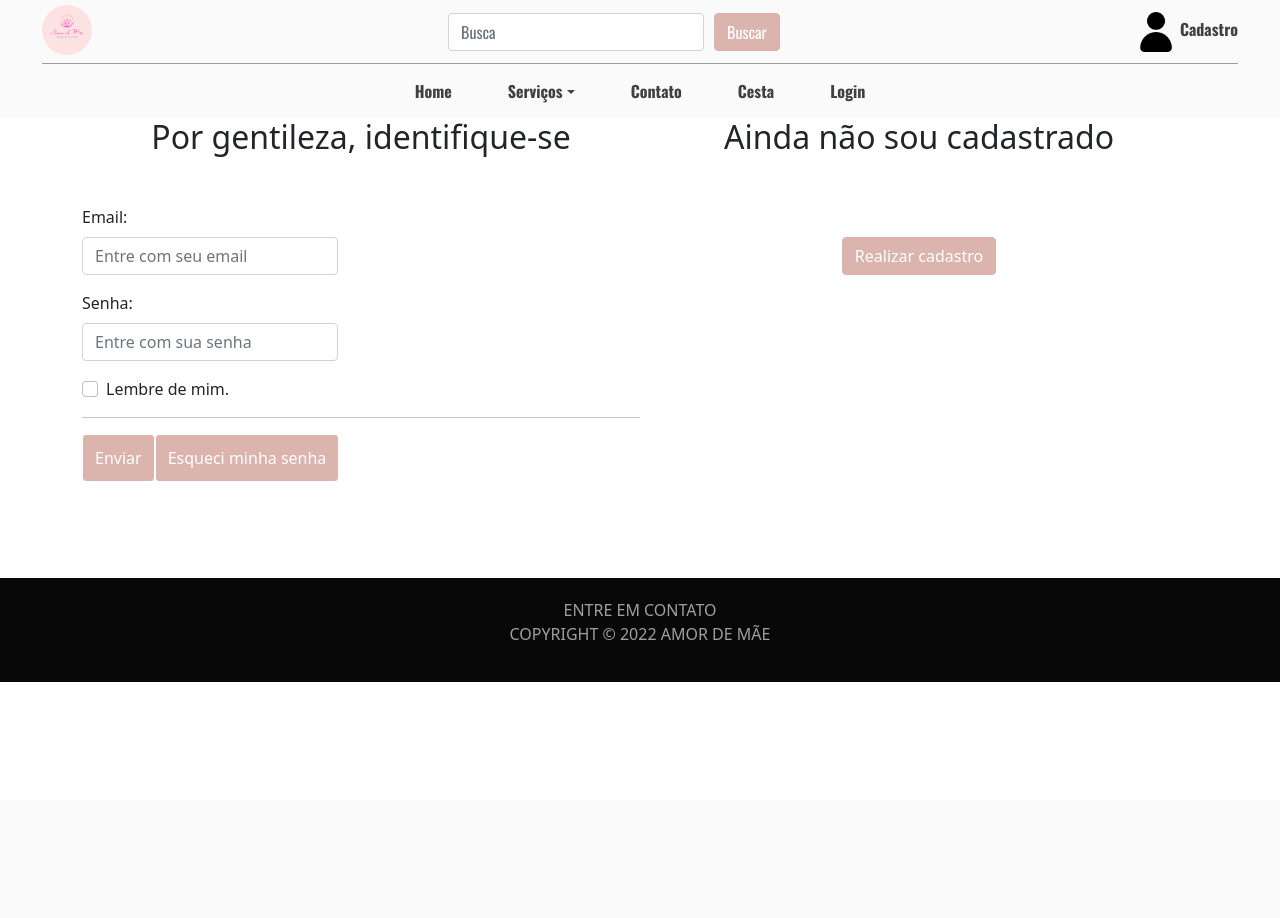
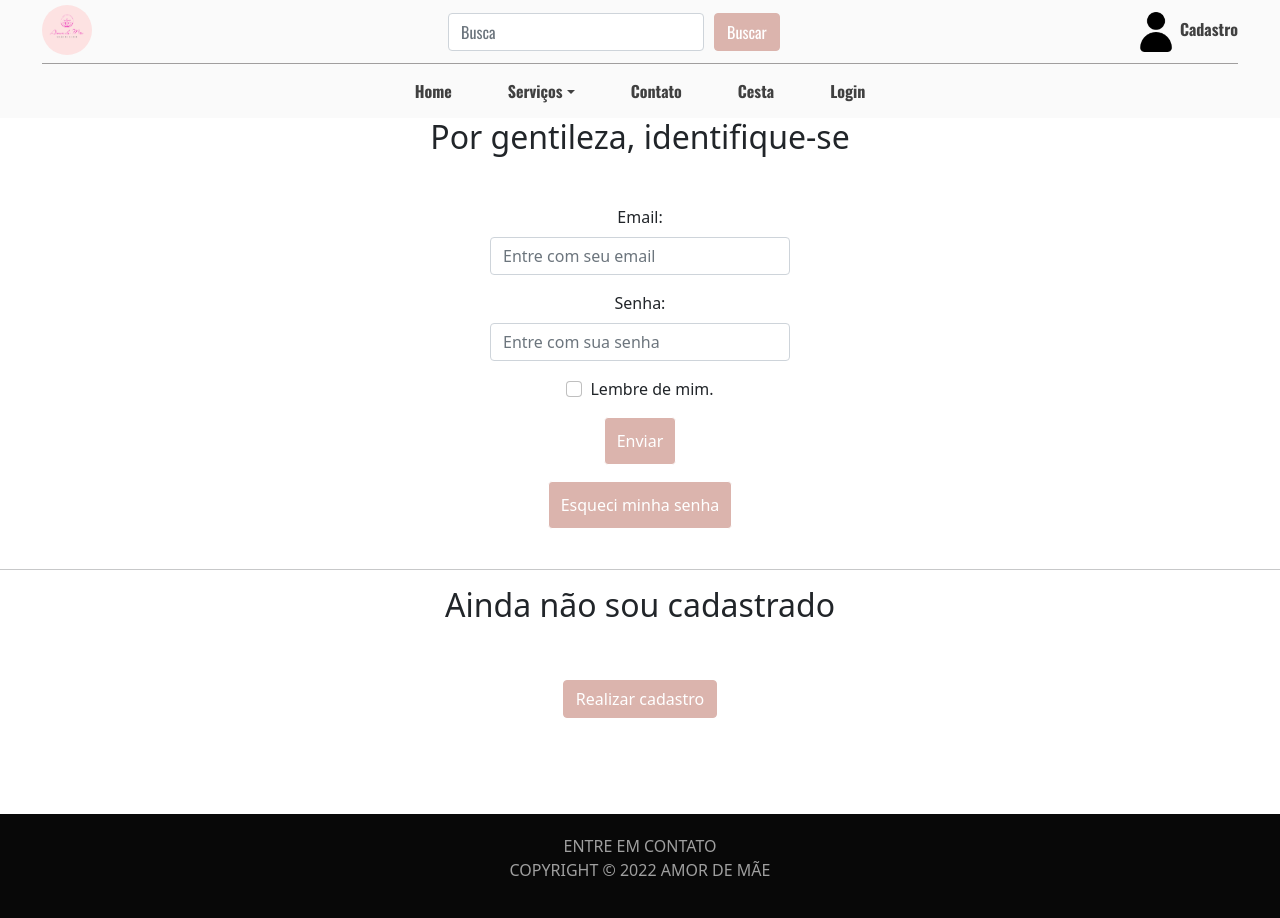
Before and after one commit to GabrielaCattin/Projeto-PWeb, a PHP site: page /Login/login.html in a window 1280 px wide. Before the commit the page ends 682 px from the top, so only its background shows below. Run offline with PHP 8.4, Linux system fonts and the light colour scheme.

Commit message:
Davi 2parte 27/03/2022

```diff
--- a/Login/login.html
+++ b/Login/login.html
@@ -28,12 +28,7 @@
         <div class="caixa d-flex justify-content-between align-items-center">
           <h1><img class="rounded-circle" src="../img/Amor de Mãe.png" /></h1>
           <form class="pesquisa form-inline my-2 my-lg-0">
-                <input
-                  class="form-control mr-sm-2"
-                  type="search"
-                  placeholder="Busca"
-                  aria-label="Search"
-                />
+            <input class="form-control mr-sm-2" type="search" placeholder="Busca" aria-label="Search" />
             <button id="buscar" class="btn my-2 my-sm-0" type="submit">
               Buscar
             </button>
@@ -46,7 +41,8 @@
           </div>
         </div>
 
-          <button class="mt-2 mb-2 navbar-toggler" type="button" data-bs-toggle="collapse" data-bs-target="#collapsibleNavbar">
+        <button class="mt-2 mb-2 navbar-toggler" type="button" data-bs-toggle="collapse"
+          data-bs-target="#collapsibleNavbar">
           <span class="navbar-toggler-icon"></a></span>
         </button>
         <div class="menu justify-content-evenly collapse navbar-collapse" id="collapsibleNavbar">
@@ -78,17 +74,20 @@
   </header>
 
   <div class="container d-flex">
-        <div class="col-6">
+    <div class="col-12">
       <h2 class="text-center">Por gentileza, identifique-se</h2>
       <br>
       <form action="/action_page.php">
+        <center>
         <div class="mb-3 mt-3">
           <label for="email" class="form-label">Email:</label>
-                    <input type="email" class="form-control" id="email" placeholder="Entre com seu email" name="email">
+          <input style="width: 300px;" type="email" class="form-control" id="email" placeholder="Entre com seu email"
+            name="email">
         </div>
         <div class="mb-3">
           <label for="pwd" class="form-label">Senha:</label>
-                    <input type="password" class="form-control" id="pwd" placeholder="Entre com sua senha" name="pswd">
+          <input style="width: 300px;" type="password" class="form-control" id="pwd" placeholder="Entre com sua senha"
+            name="pswd">
         </div>
         <div class="form-check mb-3">
           <label class="form-check-label">
@@ -97,16 +96,15 @@
         </div>
 
         <div>
-                    <hr>
           <div>
-                        <button type="button" class="btn btn-primary" onclick="botao1()"
-                            style="vertical-align: middle;float:left; padding: 11px 12px; border:1px  solid;">Enviar
+            <button type="button" class="input-group-text" onclick="botao1()"
+              style="vertical-align: middle;float:center; padding: 11px 12px; border:1px  solid;">Enviar
             </button>
           </div>
 
           <div class="mt-3">
-                        <button type="button" class="btn btn-primary" data-bs-toggle="collapse" data-bs-target="#demo"
-                            style="vertical-align: middle;float:left; padding: 11px 12px; border: 1px solid;">
+            <button type="button" class="input-group-text" data-bs-toggle="collapse" data-bs-target="#demo"
+              style="vertical-align: middle;float:center; padding: 11px 12px; border: 1px solid;">
               Esqueci
               minha
               senha</button>
@@ -117,20 +115,22 @@
                             background-color: #dbb4ad;
                              color: #fff">Enviar</button>
                 <input type="text" class="form-control" placeholder="Insira seu e-mail.">
+              </center>
               </div>
             </div>
       </form>
     </div>
-    </div>
-    </div>
-    <div class="col-6">
+    <br>
+    <div class="col-12">
+      <hr>
       <h2 class="text-center">Ainda não sou cadastrado</h2>
-        <br> <br /> <br />
+      <br/> <br/>
       <center><button type="button" class="btn btn-primary" onclick="botao2()">Realizar cadastro</button></center>
     </div>
   </div>
+  </div>
+  </div>
   <br></br> <br /> <br />
-
 </body>
 <script type="text/javascript">
   function botao1() {
--- a/header.css
+++ b/header.css
@@ -71,6 +71,12 @@ button.navbar-toggler {
     background-color: #d30c7b;
 }
 
+.input-group-text{
+    border-color: #dbb4ad;
+    background-color: #dbb4ad;
+    color: #fff;
+}
+
 @media (max-width: 768px) {
     .pesquisa {
         display: none !important;
```
Also changed, not shown: Login/Cadastro.html (+14 -12 lines). Lines whose indentation alone changed are shown as unchanged.
